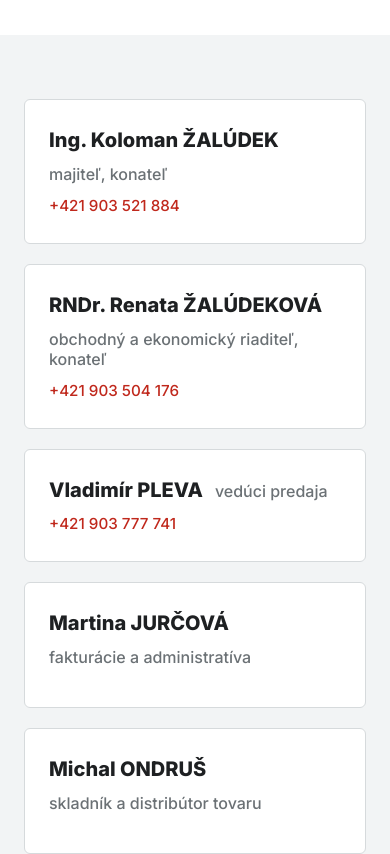
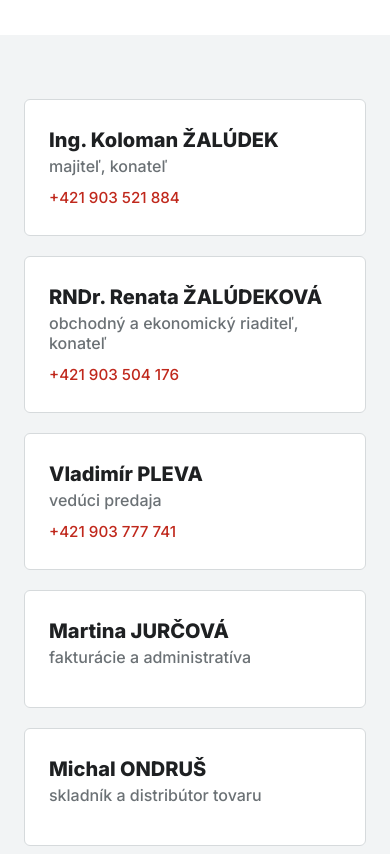
Before and after one commit to DavidZaludek/orol_website_rework, a SvelteKit app: page /contact in a window 390 px wide. Shown: the part 880-1734 px from the top of the page. Built offline with nearby package versions, Linux system fonts and the light colour scheme.

Commit message:
Structure 2.0.8

```diff
--- a/src/routes/contact/+page.svelte
+++ b/src/routes/contact/+page.svelte
@@ -265,5 +265,11 @@
 			grid-template-columns: 1fr;
 			gap: 0.25rem;
 		}
+
+		.staff-header {
+			flex-direction: column;
+			align-items: flex-start;
+			gap: 0.25rem;
+		}
 	}
 </style>
```
